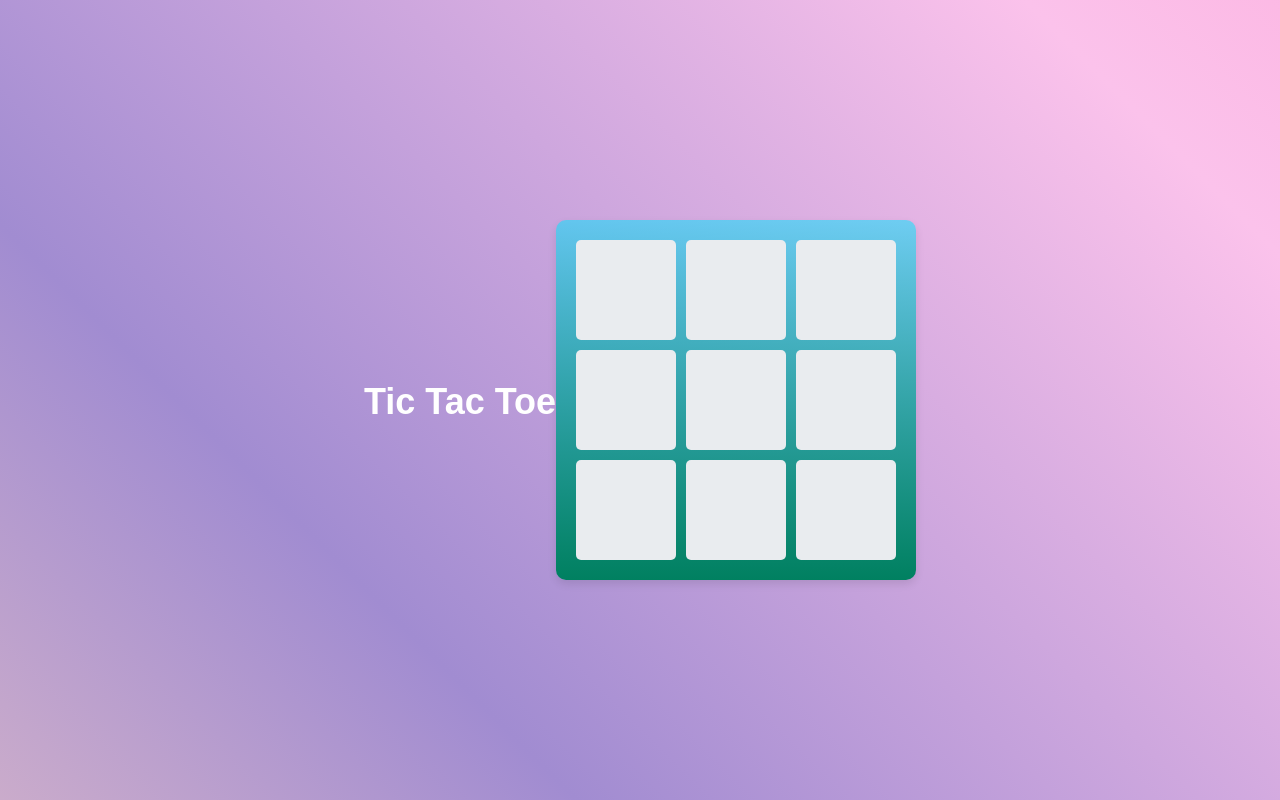
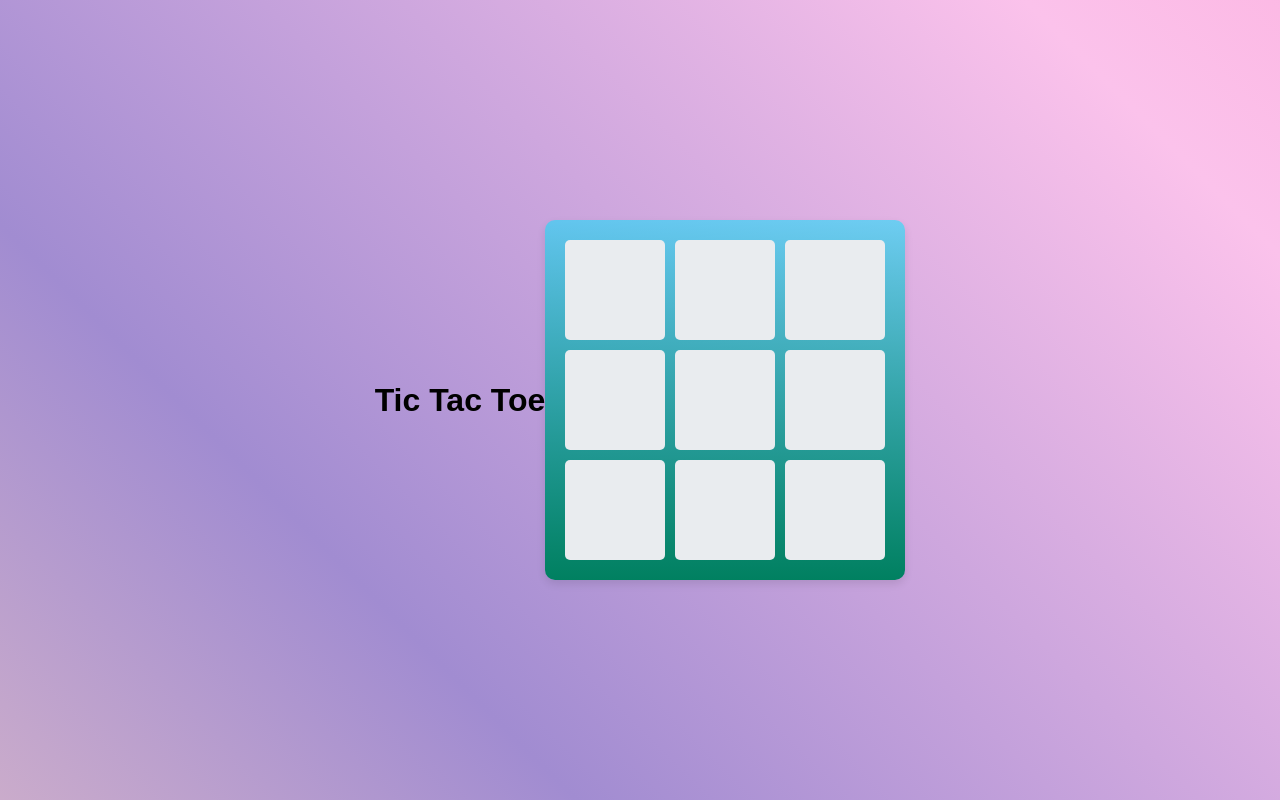
Before and after one commit to akshitm7/AkkiProject1, a plain HTML site: page index.html in a window 1280 px wide. Drawn offline with Linux system fonts and the light colour scheme.

Commit message:
Update styles.css

```diff
--- a/styles.css
+++ b/styles.css
@@ -22,12 +22,7 @@ body {
     margin: 0;
 }
 
-.heading {
-    color: white;
-    text-align: center;
-    font-size: 36px;
-    margin-bottom: 20px;
-}
+
 
 .container {
     background-image:linear-gradient(to bottom ,rgba(0, 229, 255, 0.514),rgb(0, 128, 96));
```
